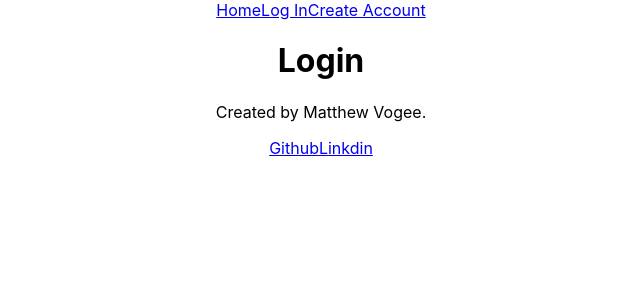
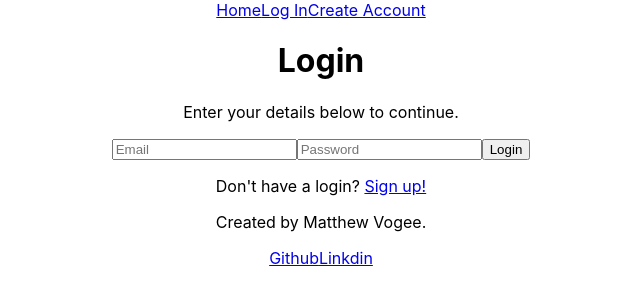
Before and after one commit to mvogee/budget_tool_2.0, a React (Create React App) app in the folder client/: page /login in a window 1280 px wide. Shown: the top 302 px of the page, without its empty margins (319-959 px from the left). Built offline with nearby package versions, Linux system fonts and the light colour scheme.

Commit message:
basic skeleton for Login.jsx

```diff
--- a/client/src/routes/Login.jsx
+++ b/client/src/routes/Login.jsx
@@ -1,9 +1,30 @@
 import React from "react";
+import {Link} from "react-router-dom";
 
 function Login(props) {
+
+    function submitBtn(event) {
+        event.preventDefault();
+        alert("submit btn was pressed");
+        // handle logging in. user should be authenticated and redirected to the overview page.
+    }
+    function emailChange(event) {
+        console.log(event.target.value);
+    }
+    function passwordChange(event) {
+        console.log(event.target.value);
+    }
     return (
         <div className="login">
             <h1>Login</h1>
+            <p className="infoText secondary-text">Enter your details below to continue.</p>
+            <form id="loginForm" className="login-form" name="login">
+                <input type="email" name="email" id="loginEmailInput" autoComplete="off" placeholder="Email" onChange={emailChange} value="" />
+                <input type="password" name="password" id="loginPassInput" autoComplete="off" placeholder="Password" onChange={passwordChange} value="" />
+                <button type="submit" onClick={submitBtn}>Login</button>
+            </form>
+            <p className="create-acc secondary-text">Don't have a login? <Link className="creat-acc-link" to="/createAcc">Sign up!</Link></p>
+
         </div>
     );
 }
```
